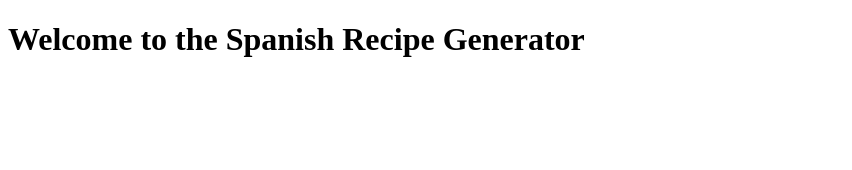
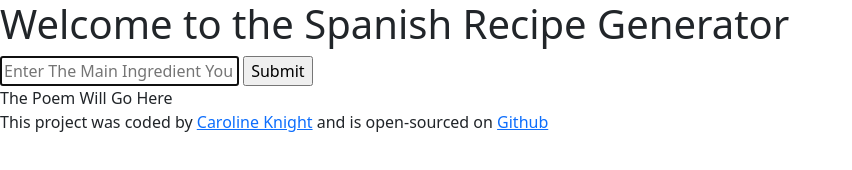
Before and after one commit to carolineflora95/spanish-recipe-generator, a plain HTML site: page index.html in a window 1280 px wide. Shown: the whole page, without its empty margins (0-852 px from the left). Drawn offline with nearby package versions, Linux system fonts and the light colour scheme.

Commit message:
Added basic structure and CDN links

```diff
--- a/index.html
+++ b/index.html
@@ -3,11 +3,42 @@
   <head>
     <meta charset="UTF-8" />
     <meta name="viewport" content="width=device-width, initial-scale=1.0" />
+    <script src="https://cdn.jsdelivr.net/npm/axios@1.1.2/dist/axios.min.js"></script>
+    <script src="https://unpkg.com/typewriter-effect@latest/dist/core.js"></script>
     <link rel="stylesheet" href="src/style.css" />
+    <link
+      rel="stylesheet"
+      href="https://cdn.jsdelivr.net/npm/bootstrap@5.3.2/dist/css/bootstrap.min.css"
+    />
     <title>AI Spanish Recipe Generator</title>
   </head>
   <body>
-    <h1 class="title">Welcome to the Spanish Recipe Generator</h1>
+    <header>
+      <h1 class="title">Welcome to the Spanish Recipe Generator</h1>
+    </header>
+    <main>
+      <form>
+        <input
+          type="text"
+          placeholder="Enter The Main Ingredient You Wish to Use"
+          autofocus
+          required
+          autocomplete="off"
+        />
+        <input type="submit" />
+      </form>
+      <div>The Poem Will Go Here</div>
+    </main>
+    <footer>
+      This project was coded by
+      <a href="www.linkedin.com/in/caroline-flora-knight-48a24b118"
+        >Caroline Knight</a
+      >
+      and is open-sourced on
+      <a href="https://github.com/carolineflora95/spanish-recipe-generator"
+        >Github</a
+      >
+    </footer>
     <script src="src/index.js"></script>
   </body>
 </html>
```
